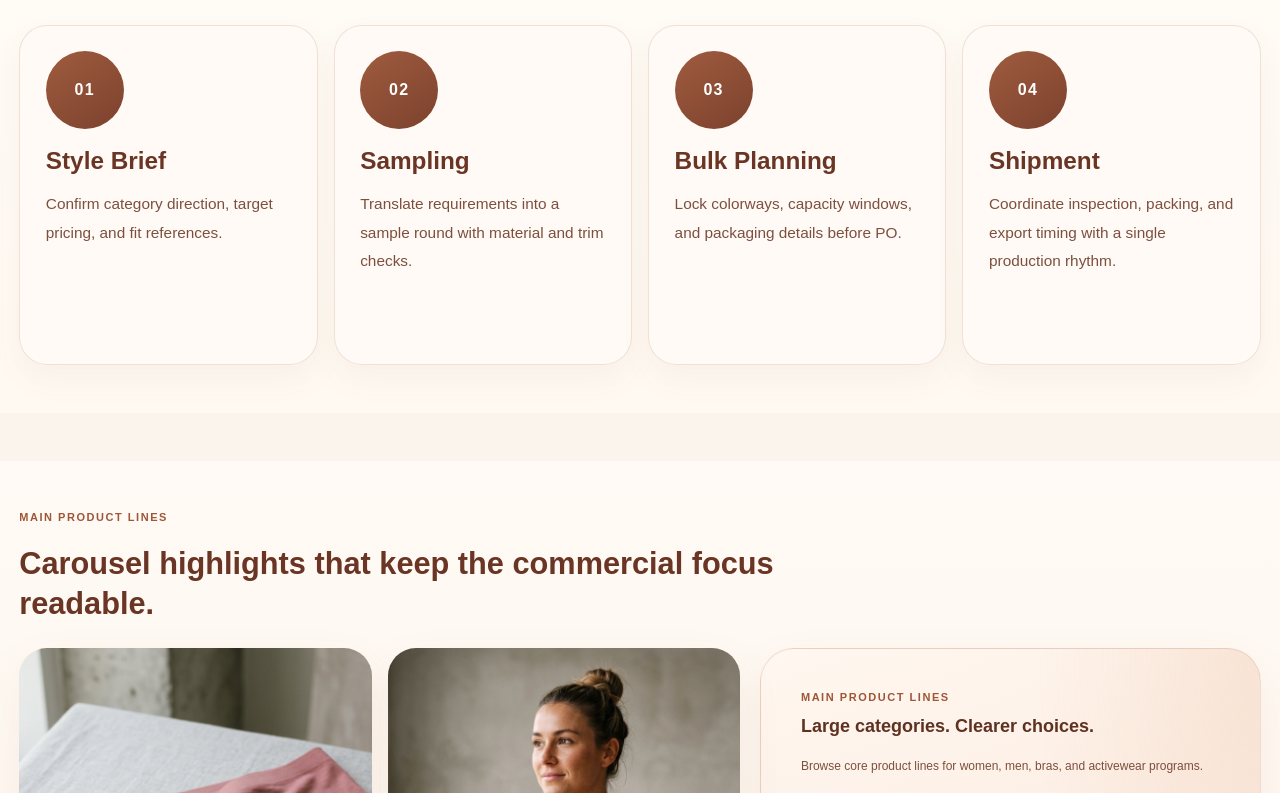
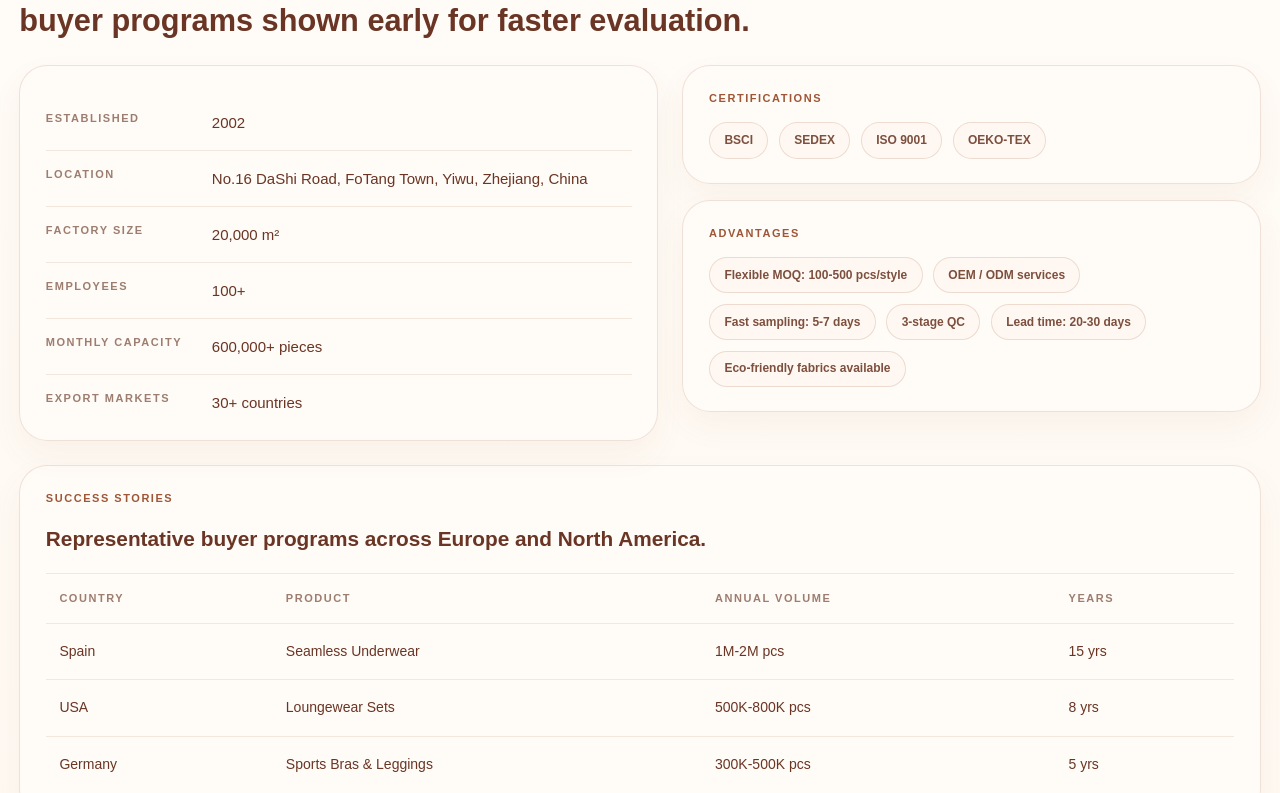
Before and after one commit to 156631890/diyasi, a Next.js app in the folder apps/web/: page / in a window 1280 px wide. Shown: the part 2987-3780 px from the top of the page. Built offline with nearby package versions, Linux system fonts and the light colour scheme; no server answers.

Commit message:
Add company proof section to homepage

```diff
--- a/apps/web/app/page.tsx
+++ b/apps/web/app/page.tsx
@@ -329,6 +329,106 @@ const copy: Record<
   }
 };
 
+const companyContent: Record<
+  SiteLang,
+  {
+    title: string;
+    lead: string;
+    certificationsTitle: string;
+    advantagesTitle: string;
+    storiesTitle: string;
+    storiesLead: string;
+    overviewStats: Array<{ label: string; value: string }>;
+    certificationsInline: string[];
+    advantages: string[];
+    successStories: Array<{ country: string; product: string; annualVolume: string; years: string }>;
+  }
+> = {
+  en: {
+    title: "Company Overview",
+    lead: "Core factory facts, certifications, and long-term buyer programs shown early for faster evaluation.",
+    certificationsTitle: "Certifications",
+    advantagesTitle: "Advantages",
+    storiesTitle: "Success Stories",
+    storiesLead: "Representative buyer programs across Europe and North America.",
+    overviewStats: [
+      { label: "Established", value: "2002" },
+      { label: "Location", value: "No.16 DaShi Road, FoTang Town, Yiwu, Zhejiang, China" },
+      { label: "Factory Size", value: "20,000 m²" },
+      { label: "Employees", value: "100+" },
+      { label: "Monthly Capacity", value: "600,000+ pieces" },
+      { label: "Export Markets", value: "30+ countries" }
+    ],
+    certificationsInline: ["BSCI", "SEDEX", "ISO 9001", "OEKO-TEX"],
+    advantages: [
+      "Flexible MOQ: 100-500 pcs/style",
+      "OEM / ODM services",
+      "Fast sampling: 5-7 days",
+      "3-stage QC",
+      "Lead time: 20-30 days",
+      "Eco-friendly fabrics available"
+    ],
+    successStories: [
+      { country: "Spain", product: "Seamless Underwear", annualVolume: "1M-2M pcs", years: "15 yrs" },
+      { country: "USA", product: "Loungewear Sets", annualVolume: "500K-800K pcs", years: "8 yrs" },
+      { country: "Germany", product: "Sports Bras & Leggings", annualVolume: "300K-500K pcs", years: "5 yrs" }
+    ]
+  },
+  zh: {
+    title: "公司概览",
+    lead: "把工厂规模、认证资质和长期合作案例提前放到首页，方便客户快速判断。",
+    certificationsTitle: "认证资质",
+    advantagesTitle: "工厂优势",
+    storiesTitle: "合作案例",
+    storiesLead: "面向欧洲与北美客户的代表性合作项目。",
+    overviewStats: [
+      { label: "成立时间", value: "2002" },
+      { label: "工厂地址", value: "浙江省义乌市佛堂镇大士路16号" },
+      { label: "工厂面积", value: "20,000 平方米" },
+      { label: "员工人数", value: "100+" },
+      { label: "月产能", value: "600,000+ 件" },
+      { label: "出口市场", value: "30+ 国家" }
+    ],
+    certificationsInline: ["BSCI", "SEDEX", "ISO 9001", "OEKO-TEX"],
+    advantages: ["灵活 MOQ：100-500 件/款", "支持 OEM / ODM", "5-7 天快速打样", "3 道质检流程", "20-30 天交期", "可提供环保面料"],
+    successStories: [
+      { country: "西班牙", product: "无缝内衣", annualVolume: "100万-200万件", years: "15年" },
+      { country: "美国", product: "家居服套装", annualVolume: "50万-80万件", years: "8年" },
+      { country: "德国", product: "运动文胸与打底裤", annualVolume: "30万-50万件", years: "5年" }
+    ]
+  },
+  es: {
+    title: "Resumen de Empresa",
+    lead: "Datos clave de fabrica, certificaciones y programas de largo plazo visibles desde el inicio.",
+    certificationsTitle: "Certificaciones",
+    advantagesTitle: "Ventajas",
+    storiesTitle: "Casos de Exito",
+    storiesLead: "Programas representativos en Europa y Norteamerica.",
+    overviewStats: [
+      { label: "Fundacion", value: "2002" },
+      { label: "Ubicacion", value: "No.16 DaShi Road, FoTang Town, Yiwu, Zhejiang, China" },
+      { label: "Tamano de Fabrica", value: "20,000 m²" },
+      { label: "Empleados", value: "100+" },
+      { label: "Capacidad Mensual", value: "600,000+ piezas" },
+      { label: "Mercados", value: "30+ paises" }
+    ],
+    certificationsInline: ["BSCI", "SEDEX", "ISO 9001", "OEKO-TEX"],
+    advantages: [
+      "MOQ flexible: 100-500 pcs/estilo",
+      "Servicios OEM / ODM",
+      "Muestra rapida: 5-7 dias",
+      "QC en 3 etapas",
+      "Lead time: 20-30 dias",
+      "Tejidos eco-friendly disponibles"
+    ],
+    successStories: [
+      { country: "Spain", product: "Seamless Underwear", annualVolume: "1M-2M pcs", years: "15 yrs" },
+      { country: "USA", product: "Loungewear Sets", annualVolume: "500K-800K pcs", years: "8 yrs" },
+      { country: "Germany", product: "Sports Bras & Leggings", annualVolume: "300K-500K pcs", years: "5 yrs" }
+    ]
+  }
+};
+
 async function getFeaturedPosters(): Promise<MediaAsset[]> {
   const rows = await safeFetchJson<MediaAsset[]>("/media/assets?only_active=true&only_featured=true&limit=6", []);
   const filtered = rows
@@ -370,6 +470,7 @@ async function getFeaturedShowcase(): Promise<FeaturedProduct[]> {
 export default async function HomePage() {
   const lang = getServerLang();
   const t = copy[lang];
+  const company = companyContent[lang];
   const [posters, categories, factoryImages, featuredShowcase] = await Promise.all([
     getFeaturedPosters(),
     getCategories(),
@@ -529,6 +630,75 @@ export default async function HomePage() {
       <section className="home-wide-band home-wide-band-white page-section">
         <div className="home-full-bleed-shell py-12">
           <div className="factory-section-head">
+            <p className="kicker page-reference-subtitle">{company.title}</p>
+            <h2 className="factory-home-title mt-2 text-[#6a3524]">{company.lead}</h2>
+          </div>
+          <div className="company-overview-grid mt-6">
+            <article className="company-overview-card">
+              <div className="company-overview-list">
+                {company.overviewStats.map((item) => (
+                  <div key={item.label} className="company-overview-row">
+                    <p className="company-overview-label">{item.label}</p>
+                    <p className="company-overview-value">{item.value}</p>
+                  </div>
+                ))}
+              </div>
+            </article>
+            <div className="grid gap-4">
+              <article className="company-overview-card">
+                <p className="kicker page-reference-subtitle">{company.certificationsTitle}</p>
+                <div className="chip-list mt-4">
+                  {company.certificationsInline.map((item) => (
+                    <span key={item} className="chip">
+                      {item}
+                    </span>
+                  ))}
+                </div>
+              </article>
+              <article className="company-overview-card">
+                <p className="kicker page-reference-subtitle">{company.advantagesTitle}</p>
+                <div className="chip-list mt-4">
+                  {company.advantages.map((item) => (
+                    <span key={item} className="chip">
+                      {item}
+                    </span>
+                  ))}
+                </div>
+              </article>
+            </div>
+          </div>
+          <div className="company-overview-card mt-6 overflow-x-auto">
+            <div className="factory-section-head">
+              <p className="kicker page-reference-subtitle">{company.storiesTitle}</p>
+              <h3 className="card-title-standard mt-2 text-[#6a3524]">{company.storiesLead}</h3>
+            </div>
+            <table className="success-table mt-5">
+              <thead>
+                <tr>
+                  <th>Country</th>
+                  <th>Product</th>
+                  <th>Annual Volume</th>
+                  <th>Years</th>
+                </tr>
+              </thead>
+              <tbody>
+                {company.successStories.map((story) => (
+                  <tr key={`${story.country}-${story.product}`}>
+                    <td>{story.country}</td>
+                    <td>{story.product}</td>
+                    <td>{story.annualVolume}</td>
+                    <td>{story.years}</td>
+                  </tr>
+                ))}
+              </tbody>
+            </table>
+          </div>
+        </div>
+      </section>
+
+      <section className="home-wide-band home-wide-band-white page-section">
+        <div className="home-full-bleed-shell py-12">
+          <div className="factory-section-head">
             <p className="kicker page-reference-subtitle">{t.customize}</p>
             <h2 className="factory-home-title mt-2 text-[#6a3524]">{t.customizeTitle}</h2>
           </div>
```
